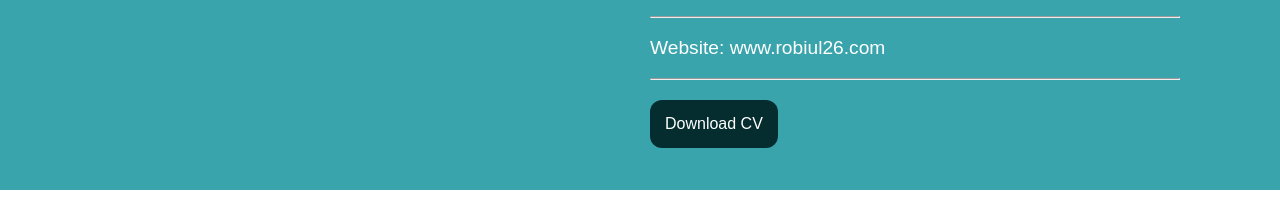
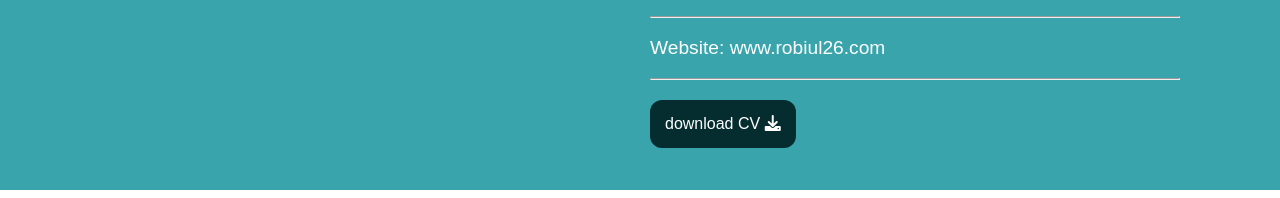
Before and after one commit to Robiul26/portfolio, a plain HTML site: page index.html in a window 1280 px wide. Shown: the part 1150-1348 px from the top of the page. Drawn offline with Linux system fonts and the light colour scheme.

Commit message:
cv added

```diff
--- a/index.html
+++ b/index.html
@@ -70,9 +70,8 @@
             <p>Website: <a href="#" target="_blank">www.robiul26.com</a></p>
             <hr class="aboutme-hr">
             <p>
-                <a href="#">
-                    <button class="cv-button">Download CV</button>
-                </a>
+                <a target="_blank" href="./cv/robiul.pdf" download='Robiul.pdf'><button class="cv-button">download CV <i
+                            class="fa fa-download"></i></button></a>
             </p>
         </div>
     </div>
```
Also changed, not shown: 1 other file.
